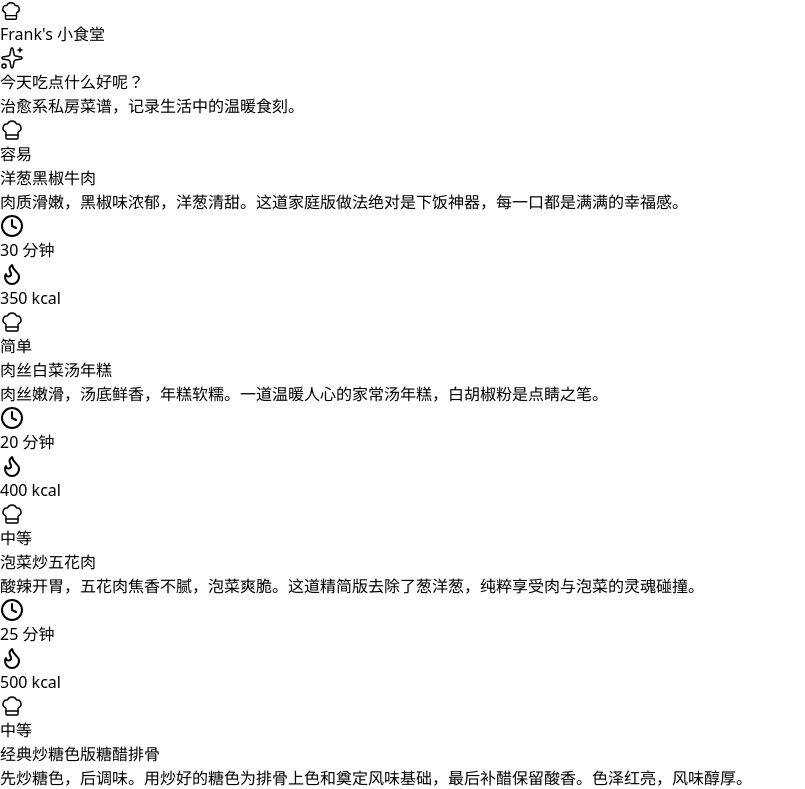
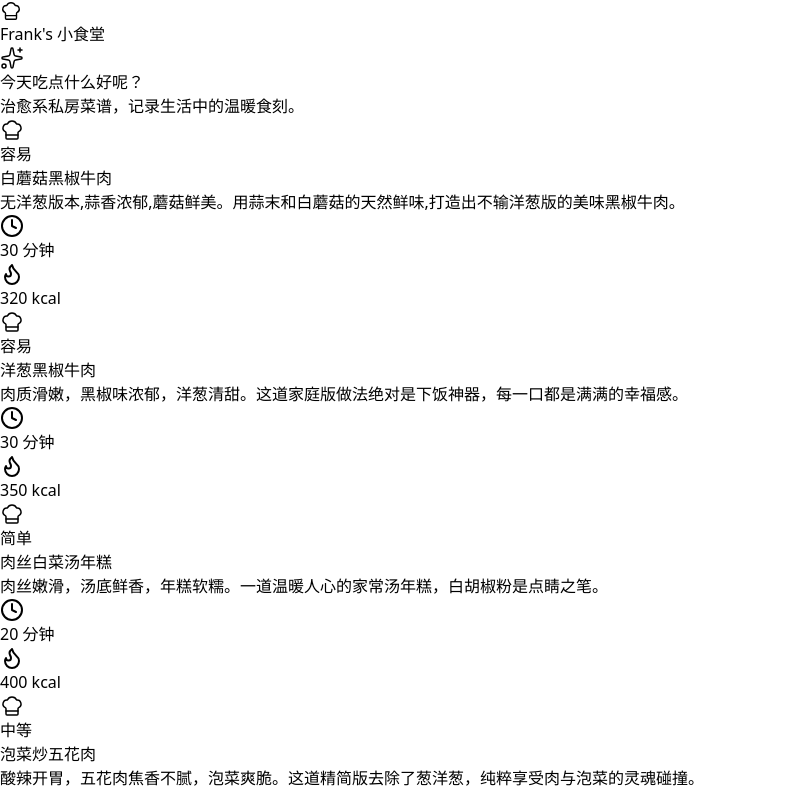
Before and after one commit to Magefrank/frank-playground, a React (Vite) app: page / in a window 1280 px wide. Shown: the top 789 px of the page, without its empty margins (0-805 px from the left). Built offline with nearby package versions, Linux system fonts and the light colour scheme.

Commit message:
add new recipe

```diff
--- a/src/App.jsx
+++ b/src/App.jsx
@@ -3,6 +3,75 @@ import { ChefHat, Flame, Clock, CheckCircle, ArrowRight, ArrowLeft, Beef, Utensi
 
 // --- 数据配置 ---
 const RECIPES = [
+  {
+    id: 'mushroom-black-pepper-beef',
+    title: "白蘑菇黑椒牛肉",
+    subtitle: "Frank's Garlic Edition",
+    difficulty: "容易",
+    time: "30 分钟",
+    calories: "320 kcal",
+    description: "无洋葱版本,蒜香浓郁,蘑菇鲜美。用蒜末和白蘑菇的天然鲜味,打造出不输洋葱版的美味黑椒牛肉。",
+    ingredients: [
+      { name: "牛肉", amount: "300g", note: "牛里脊/牛腿肉,逆纹切片" },
+      { name: "白蘑菇", amount: "200g", note: "切片" },
+      { name: "大蒜", amount: "5-6瓣", note: "切末,是香气主角" },
+      { name: "青红椒", amount: "少许", note: "可选,点缀" }
+    ],
+    marinade: [
+      { name: "生抽", amount: "1汤匙" },
+      { name: "料酒", amount: "1汤匙" },
+      { name: "玉米淀粉", amount: "1茶匙" },
+      { name: "食用油", amount: "1汤匙", note: "封油锁水" },
+      { name: "黑胡椒粉", amount: "少许", note: "提前入味" }
+    ],
+    sauce: [
+      { name: "黑胡椒粉", amount: "1-1.5汤匙", note: "现磨最佳" },
+      { name: "蚝油", amount: "2.5汤匙", note: "增鲜提甜关键" },
+      { name: "生抽", amount: "1汤匙" },
+      { name: "老抽", amount: "半茶匙", note: "上色" },
+      { name: "白糖", amount: "2茶匙", note: "弥补甜味" },
+      { name: "料酒", amount: "1.5汤匙", note: "增香" },
+      { name: "清水", amount: "5-6汤匙" },
+      { name: "玉米淀粉", amount: "1茶匙", note: "勾芡用" }
+    ],
+    steps: [
+      {
+        title: "前期准备 (基础)",
+        desc: "牛肉逆纹切片,加腌料抓匀至发粘,最后封油。腌制20分钟。白蘑菇切片。酱汁提前调好(除淀粉),淀粉单独加1汤匙水化开。",
+        timer: 1200, // 20 mins
+        icon: <Beef className="w-7 h-7 text-[#5c554b]" />,
+        tips: "蒜末要切得细一些,这样更容易炒出香味。酱汁提前调好能让炒制过程更从容。"
+      },
+      {
+        title: "滑炒牛肉 (快准狠)",
+        desc: "热锅多油,油温五成热后下牛肉快速滑炒至变色(约8成熟),立即盛出沥油备用。",
+        timer: 60,
+        icon: <Flame className="w-7 h-7 text-[#c47e5a]" />,
+        tips: "牛肉千万别久炒,变色就盛出,保持嫩度是关键。"
+      },
+      {
+        title: "炒香蒜末 (灵魂步骤)",
+        desc: "用锅中底油,转中小火将蒜末慢慢炒至金黄色,香气充分释放。这是无洋葱版的香气主角,要有耐心。",
+        timer: 90,
+        icon: <Sparkles className="w-7 h-7 text-[#dcb36d]" />,
+        tips: "蒜末一定要炒到金黄才够香!这步是弥补没有洋葱的关键,别心急。"
+      },
+      {
+        title: "炒透蘑菇 (鲜味释放)",
+        desc: "转大火,倒入白蘑菇片持续翻炒至变软、出水并收干,边缘微焦。蘑菇的水分炒干,鲜味就浓缩了。",
+        timer: 180, // 3 mins
+        icon: <Soup className="w-7 h-7 text-[#5c554b]" />,
+        tips: "蘑菇要炒透!水分炒干、表面微焦,鲜味才能充分释放,这是天然的味觉增强剂。"
+      },
+      {
+        title: "融合收汁 (完美收官)",
+        desc: "牛肉回锅与蘑菇翻匀。淋入调好的黑椒酱汁,中大火快炒1分钟入味。缓缓淋入水淀粉快速翻炒至汤汁浓稠明亮。加青红椒(如有)翻几下即可出锅。",
+        timer: 90,
+        icon: <CheckCircle className="w-7 h-7 text-[#7a8a68]" />,
+        tips: "勾芡要缓缓淋入边倒边炒,汤汁才会均匀浓稠。出锅前可尝味,觉得辣可再补点糖或蚝油。"
+      }
+    ]
+  },
   {
     id: 'black-pepper-beef',
     title: "洋葱黑椒牛肉",
```
